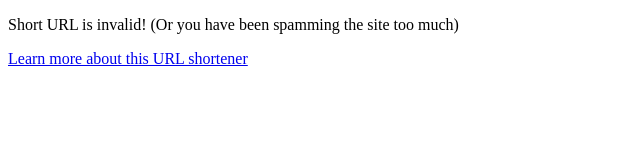
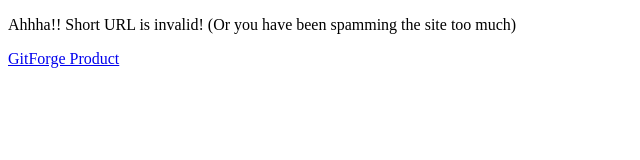
Before and after one commit to theriturajps/shortener, a plain HTML site: page index.html in a window 1280 px wide. Shown: the whole page, without its empty margins (0-640 px from the left). Drawn offline with Linux system fonts and the light colour scheme.

Commit message:
Update index.html

```diff
--- a/index.html
+++ b/index.html
@@ -9,11 +9,9 @@
     <title>Invalid URL!</title>
   </head>
   <body>
-    <p>Short URL is invalid! (Or you have been spamming the site too much)</p>
+    <p>Ahhha!! Short URL is invalid! (Or you have been spamming the site too much)</p>
     <p>
-      <a href="https://github.com/nelsontky/gh-pages-url-shortener">
-        Learn more about this URL shortener
-      </a>
+      <a href="https://github.com/nelsontky/gh-pages-url-shortener">GitForge Product</a>
     </p>
   </body>
 </html>
```
